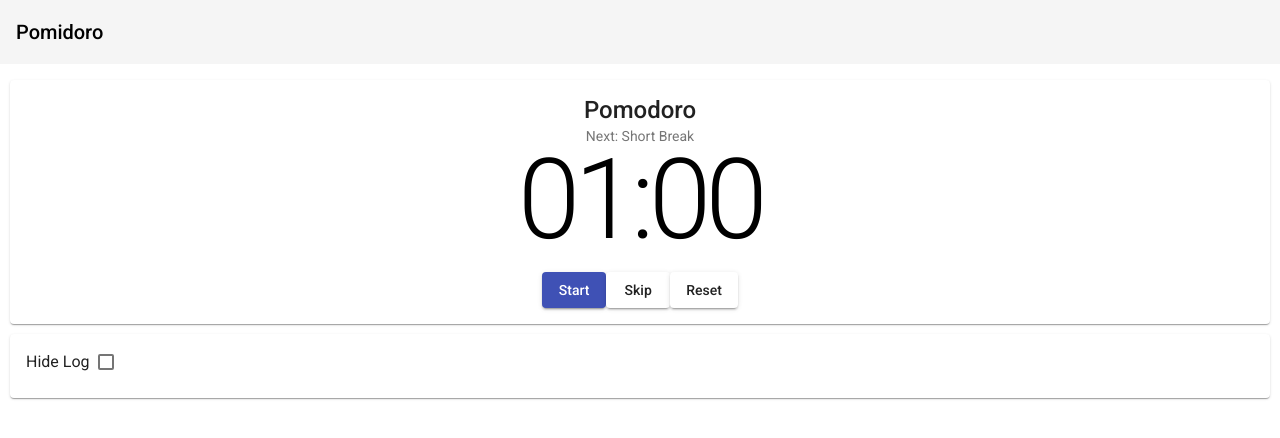
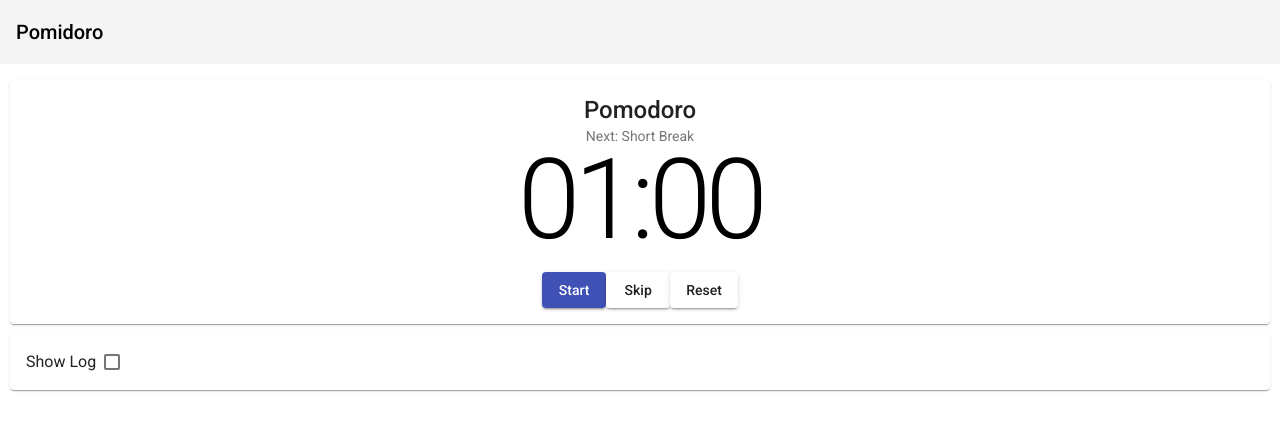
Before and after one commit to b583/pomidoro, an Angular app: page / in a window 1280 px wide. Shown: the top 438 px of the page. Built offline with nearby package versions, Linux system fonts and the light colour scheme.

Commit message:
Adjust Timers Log

```diff
--- a/src/app/default-page/timers-log/timers-log.component.html
+++ b/src/app/default-page/timers-log/timers-log.component.html
@@ -1,10 +1,10 @@
 <div id="timers-log-parent" class="card-component">
   <mat-card>
-    <mat-checkbox [(ngModel)]="isDisabled" labelPosition="before" color="primary">Hide Log</mat-checkbox>
-    <mat-card-content *ngIf="!isDisabled">
+    <mat-checkbox [(ngModel)]="isEnabled" labelPosition="before" color="primary">Show Log</mat-checkbox>
+    <mat-card-content *ngIf="isEnabled">
       <mat-list>
-        <div *ngFor="let event of events">
-          <mat-list-item><i><b>{{event.date}}</b></i></mat-list-item>
+        <div *ngFor="let event of events.slice().reverse()">
+          <mat-list-item><i><b>{{event.date | date:'mediumTime'}}</b></i></mat-list-item>
           <mat-list-item>{{event.content}}</mat-list-item>
           <mat-divider [inset]=true></mat-divider>
         </div>
--- a/src/app/default-page/timers-log/timers-log.component.ts
+++ b/src/app/default-page/timers-log/timers-log.component.ts
@@ -10,11 +10,11 @@ import { LogEvent } from '../../log-event';
 })
 export class TimersLogComponent implements OnInit {
 
-  isDisabled: boolean;
+  isEnabled: boolean;
   events: LogEvent[] = [];
 
   constructor(private logService: LogService) {
-    this.isDisabled = false;
+    this.isEnabled = false;
   }
 
   ngOnInit() {
```
